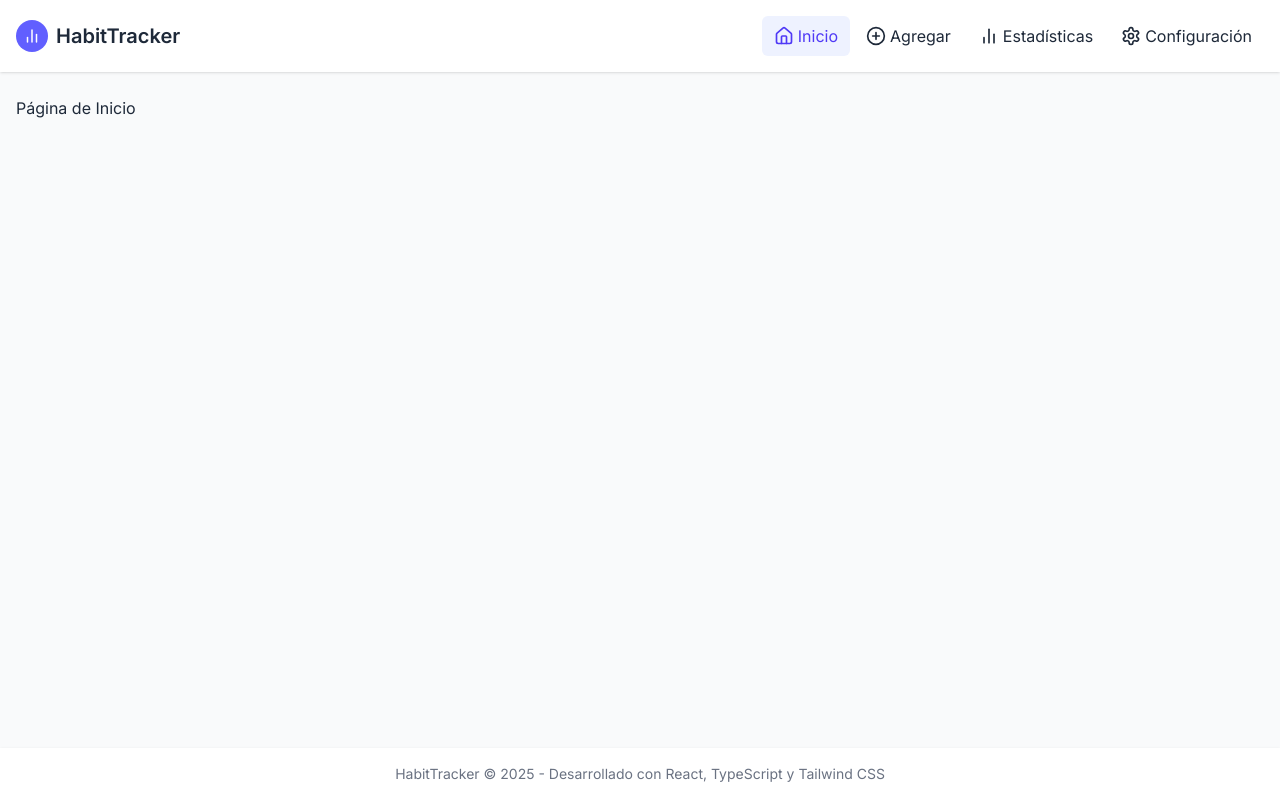
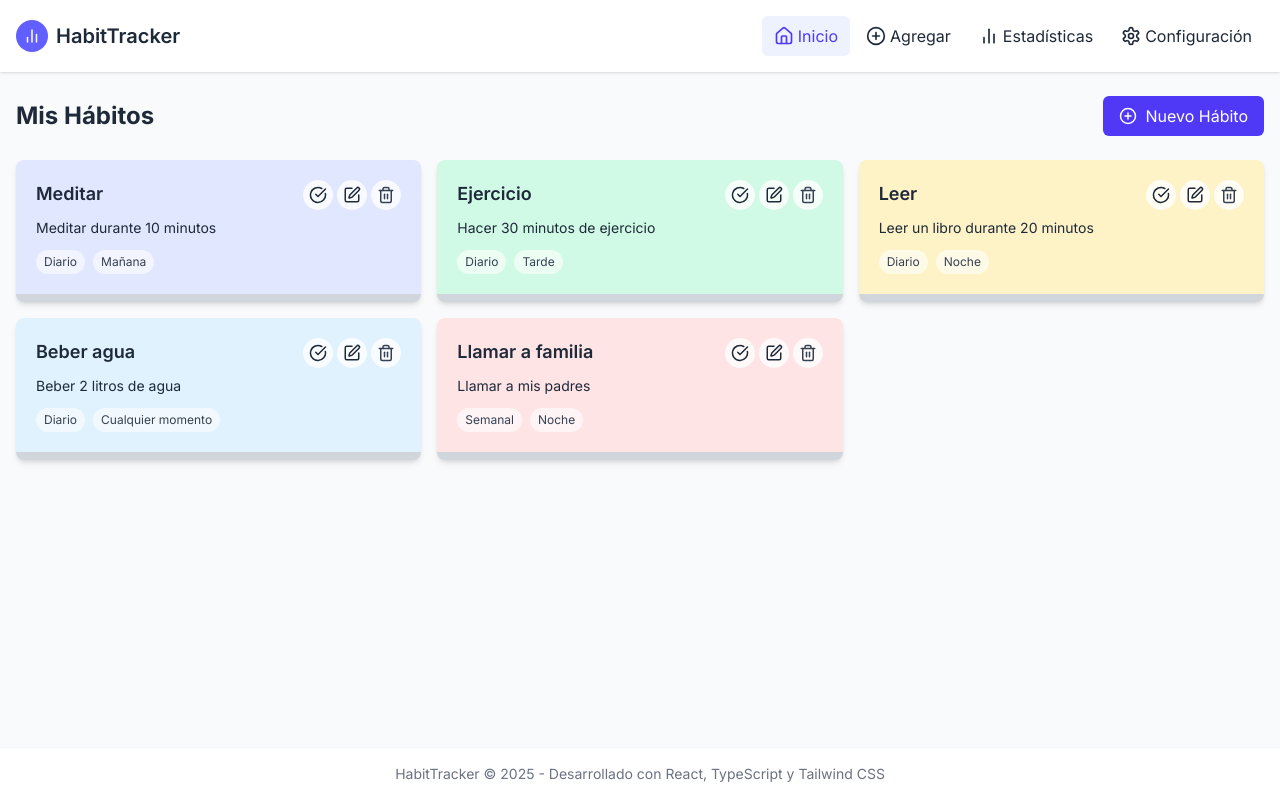
Before and after one commit to dommirr/habit-tracker, a React (Vite) app: page /habits in a window 1280 px wide. Built offline with nearby package versions, Linux system fonts and the light colour scheme.

Commit message:
feat(habits): add habits home page

```diff
--- a/src/App.tsx
+++ b/src/App.tsx
@@ -8,7 +8,7 @@ import {
 import Habits from './features/Habits/Habits';
 import Stats from './features/Stats/Stats';
 import Settings from './features/Settings/Settings';
-import NotFound from './features/Habits/pages/NotFound';
+import NotFound from './features/Habits/pages/NotFoundPage';
 
 function App() {
   return (
--- a/src/features/Habits/Habits.tsx
+++ b/src/features/Habits/Habits.tsx
@@ -1,15 +1,16 @@
 import { Routes, Route } from 'react-router-dom';
-import AddHabit from '@/features/Habits/pages/AddHabit';
-import Home from '@/features/Habits/pages/Home';
-import EditHabit from '@/features/Habits/pages/EditHabit';
-import NotFound from '@/features/Habits/pages/NotFound';
+import AddHabitPage from '@/features/Habits/pages/AddHabitPage';
+import HomePage from '@/features/Habits/pages/HomePage';
+import EditHabitPage from '@/features/Habits/pages/EditHabitPage';
+import NotFoundPage from '@/features/Habits/pages/NotFoundPage';
+
 function Habits() {
   return (
     <Routes>
-      <Route path="/" element={<Home />} />
-      <Route path="/add" element={<AddHabit />} />
-      <Route path="/:id" element={<EditHabit />} />
-      <Route path="*" element={<NotFound />} />
+      <Route path="/" element={<HomePage />} />
+      <Route path="/add" element={<AddHabitPage />} />
+      <Route path="/:id" element={<EditHabitPage />} />
+      <Route path="*" element={<NotFoundPage />} />
     </Routes>
   );
 }
--- /dev/null
+++ b/src/features/Habits/components/EmptyState.tsx
@@ -0,0 +1,40 @@
+import React from 'react';
+import { Link } from 'react-router-dom';
+import { PlusCircle, ClipboardList } from 'lucide-react';
+
+interface EmptyStateProps {
+  message?: string;
+  buttonText?: string;
+  buttonLink?: string;
+}
+
+const EmptyState: React.FC<EmptyStateProps> = ({
+  message = 'No hay hábitos para mostrar',
+  buttonText = 'Crear nuevo hábito',
+  buttonLink = '/add'
+}) => {
+  return (
+    <div className="flex flex-col items-center justify-center py-12 px-4 text-center">
+      <div className="bg-indigo-100 dark:bg-indigo-900/40 p-4 rounded-full mb-4">
+        <ClipboardList
+          size={40}
+          className="text-indigo-600 dark:text-indigo-400"
+        />
+      </div>
+      <h3 className="text-xl font-medium mb-2">{message}</h3>
+      <p className="text-gray-500 dark:text-gray-400 mb-6 max-w-md">
+        Comienza a crear hábitos para hacer un seguimiento de tus actividades
+        diarias, semanales o mensuales.
+      </p>
+      <Link
+        to={buttonLink}
+        className="inline-flex items-center px-4 py-2 bg-indigo-600 hover:bg-indigo-700 text-white rounded-md transition-colors"
+      >
+        <PlusCircle size={18} className="mr-2" />
+        {buttonText}
+      </Link>
+    </div>
+  );
+};
+
+export default EmptyState;
--- /dev/null
+++ b/src/features/Habits/components/HabitCard.tsx
@@ -0,0 +1,122 @@
+import { Link } from 'react-router-dom';
+import { Edit, Trash2, CheckCircle } from 'lucide-react';
+import { HabitInterface } from '../types';
+import { useHabitStore } from '../store';
+
+interface HabitCardProps {
+  habit: HabitInterface;
+}
+
+const HabitCard: React.FC<HabitCardProps> = ({ habit }) => {
+  const { toggleCompletion, removeHabit } = useHabitStore();
+  const today = new Date().toISOString().split('T')[0];
+  const isCompletedToday = habit.completedDates.includes(today);
+
+  const getFrequencyText = (frequency: string) => {
+    switch (frequency) {
+      case 'daily':
+        return 'Diario';
+      case 'weekly':
+        return 'Semanal';
+      case 'monthly':
+        return 'Mensual';
+      default:
+        return frequency;
+    }
+  };
+
+  const getTimeOfDayText = (timeOfDay?: string) => {
+    if (!timeOfDay) return '';
+
+    switch (timeOfDay) {
+      case 'morning':
+        return 'Mañana';
+      case 'afternoon':
+        return 'Tarde';
+      case 'evening':
+        return 'Noche';
+      case 'anytime':
+        return 'Cualquier momento';
+      default:
+        return timeOfDay;
+    }
+  };
+
+  const handleDelete = (e: React.MouseEvent) => {
+    e.preventDefault();
+    e.stopPropagation();
+    if (window.confirm('¿Estás seguro de que quieres eliminar este hábito?')) {
+      removeHabit(habit.id);
+    }
+  };
+
+  const handleComplete = (e: React.MouseEvent) => {
+    e.preventDefault();
+    e.stopPropagation();
+    toggleCompletion(habit.id, today);
+  };
+
+  return (
+    <div
+      className={`rounded-lg shadow-md overflow-hidden transition-all ${habit.color} dark:text-white`}
+    >
+      <div className="p-5">
+        <div className="flex justify-between items-start mb-2">
+          <h3 className="text-lg font-semibold">{habit.name}</h3>
+          <div className="flex space-x-1">
+            <button
+              onClick={handleComplete}
+              className={`p-1.5 rounded-full transition-colors ${
+                isCompletedToday
+                  ? 'bg-green-500 text-white hover:bg-green-600'
+                  : 'bg-white/80 dark:bg-gray-700 hover:bg-gray-200 dark:hover:bg-gray-600'
+              }`}
+              title={
+                isCompletedToday
+                  ? 'Marcar como no completado'
+                  : 'Marcar como completado'
+              }
+            >
+              <CheckCircle size={18} />
+            </button>
+            <Link
+              to={`/habits/${habit.id}`}
+              className="p-1.5 rounded-full bg-white/80 dark:bg-gray-700 hover:bg-gray-200 dark:hover:bg-gray-600 transition-colors"
+              title="Editar hábito"
+            >
+              <Edit size={18} />
+            </Link>
+            <button
+              onClick={handleDelete}
+              className="p-1.5 rounded-full bg-white/80 dark:bg-gray-700 hover:bg-red-100 dark:hover:bg-red-900/50 text-gray-700 hover:text-red-600 dark:text-gray-300 dark:hover:text-red-400 transition-colors"
+              title="Eliminar hábito"
+            >
+              <Trash2 size={18} />
+            </button>
+          </div>
+        </div>
+
+        <p className="text-sm mb-3 line-clamp-2">{habit.description}</p>
+
+        <div className="flex flex-wrap gap-2 mt-2">
+          <span className="text-xs px-2 py-1 rounded-full bg-white/60 dark:bg-gray-800/60 text-gray-700 dark:text-gray-300">
+            {getFrequencyText(habit.frequency)}
+          </span>
+          {habit.timeOfDay && (
+            <span className="text-xs px-2 py-1 rounded-full bg-white/60 dark:bg-gray-800/60 text-gray-700 dark:text-gray-300">
+              {getTimeOfDayText(habit.timeOfDay)}
+            </span>
+          )}
+        </div>
+      </div>
+
+      <div
+        className={`h-2 ${
+          isCompletedToday ? 'bg-green-500' : 'bg-gray-300 dark:bg-gray-600'
+        }`}
+      ></div>
+    </div>
+  );
+};
+
+export default HabitCard;
--- a/src/features/Habits/pages/AddHabit.tsx
+++ b/src/features/Habits/pages/AddHabitPage.tsx
@@ -1,5 +1,6 @@
 import Layout from '@/components/Layout/Layout';
-const AddHabit = () => {
+
+const AddHabitPage = () => {
   return (
     <Layout>
       <h1>Agregar Nuevo Hábito</h1>
@@ -7,4 +8,4 @@ const AddHabit = () => {
   );
 };
 
-export default AddHabit;
+export default AddHabitPage;
--- a/src/features/Habits/pages/EditHabit.tsx
+++ b/src/features/Habits/pages/EditHabitPage.tsx
@@ -1,6 +1,7 @@
 import { useParams } from 'react-router-dom';
 import Layout from '@/components/Layout/Layout';
-const EditHabit = () => {
+
+const EditHabitPage = () => {
   const { id } = useParams();
 
   return (
@@ -10,4 +11,4 @@ const EditHabit = () => {
   );
 };
 
-export default EditHabit;
+export default EditHabitPage;
--- a/src/features/Habits/pages/Home.tsx
+++ /dev/null
@@ -1,11 +0,0 @@
-import Layout from '@/components/Layout/Layout';
-
-const Home = () => {
-  return (
-    <Layout>
-      <h1>Página de Inicio</h1>
-    </Layout>
-  );
-};
-
-export default Home;
--- /dev/null
+++ b/src/features/Habits/pages/HomePage.tsx
@@ -0,0 +1,37 @@
+import Layout from '@/components/Layout/Layout';
+import { Link } from 'react-router-dom';
+import { PlusCircle } from 'lucide-react';
+import HabitCard from '../components/HabitCard';
+import EmptyState from '../components/EmptyState';
+import { useHabitStore } from '../store';
+
+const HomePage: React.FC = () => {
+  const { habits } = useHabitStore();
+
+  return (
+    <Layout>
+      <div className="flex justify-between items-center mb-6">
+        <h1 className="text-2xl font-bold">Mis Hábitos</h1>
+        <Link
+          to="/habits/add"
+          className="inline-flex items-center px-4 py-2 bg-indigo-600 hover:bg-indigo-700 text-white rounded-md transition-colors"
+        >
+          <PlusCircle size={18} className="mr-2" />
+          Nuevo Hábito
+        </Link>
+      </div>
+
+      {habits.length === 0 ? (
+        <EmptyState />
+      ) : (
+        <div className="grid grid-cols-1 sm:grid-cols-2 lg:grid-cols-3 gap-4">
+          {habits.map((habit) => (
+            <HabitCard key={habit.id} habit={habit} />
+          ))}
+        </div>
+      )}
+    </Layout>
+  );
+};
+
+export default HomePage;
--- a/src/features/Habits/pages/NotFound.tsx
+++ /dev/null
@@ -1,11 +0,0 @@
-import Layout from '../../../components/Layout';
-
-const NotFound = () => {
-  return (
-    <Layout>
-      <h1>404 - Página No Encontrada</h1>
-    </Layout>
-  );
-};
-
-export default NotFound;
--- /dev/null
+++ b/src/features/Habits/pages/NotFoundPage.tsx
@@ -0,0 +1,11 @@
+import Layout from '@/components/Layout/Layout';
+
+const NotFoundPage = () => {
+  return (
+    <Layout>
+      <h1>404 - Página No Encontrada</h1>
+    </Layout>
+  );
+};
+
+export default NotFoundPage;
--- a/src/features/Settings/Settings.tsx
+++ b/src/features/Settings/Settings.tsx
@@ -1,6 +1,6 @@
 import { Routes, Route } from 'react-router-dom';
 import SettingsPage from './pages/SettingsPage';
-import NotFound from '@/features/Habits/pages/NotFound';
+import NotFound from '@/features/Habits/pages/NotFoundPage';
 
 function Settings() {
   return (
--- a/src/features/Stats/Stats.tsx
+++ b/src/features/Stats/Stats.tsx
@@ -1,6 +1,6 @@
 import { Routes, Route } from 'react-router-dom';
 import StatsPage from './pages/StatsPage';
-import NotFound from '@/features/Habits/pages/NotFound';
+import NotFound from '@/features/Habits/pages/NotFoundPage';
 
 function Stats() {
   return (
```
